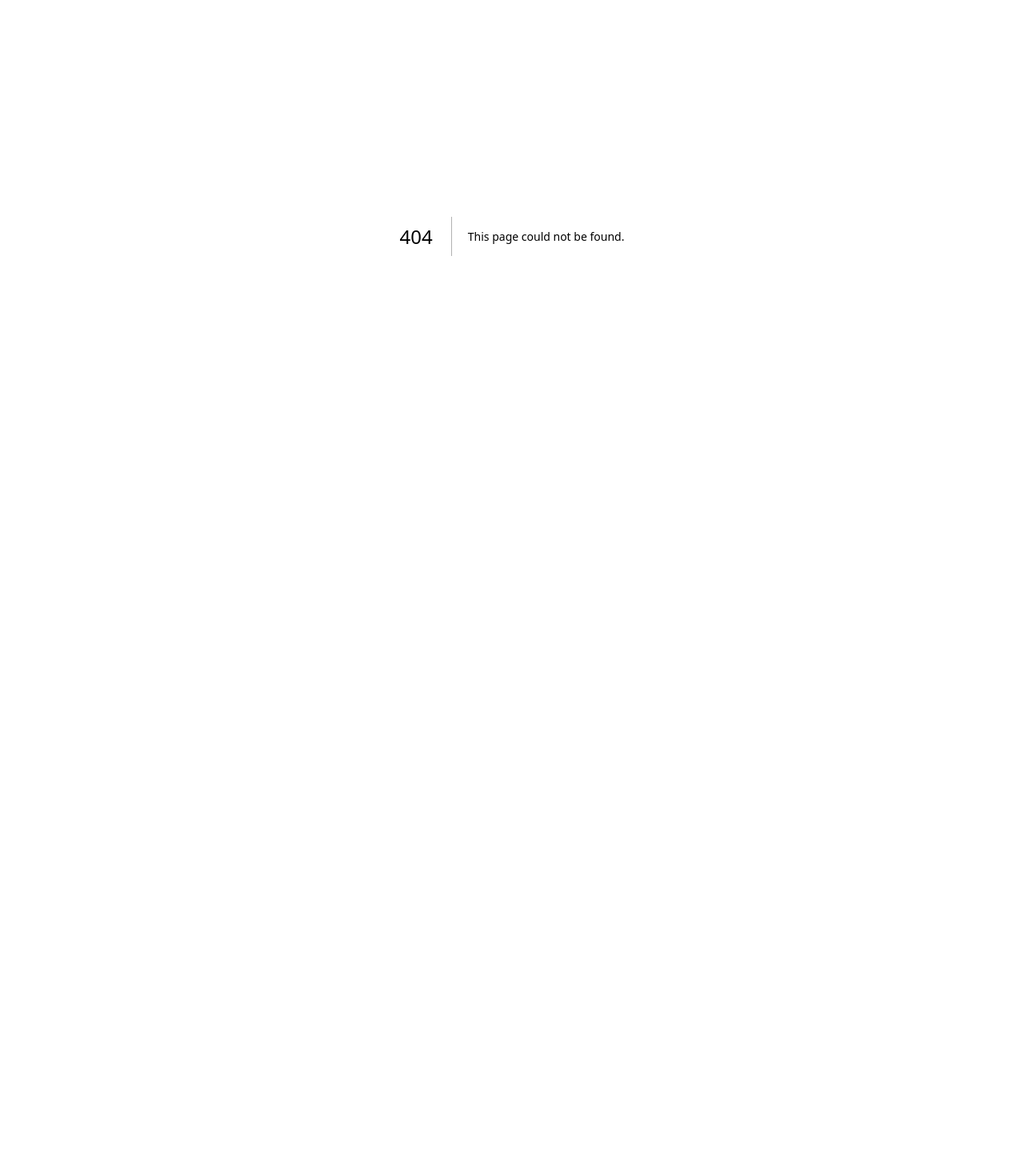
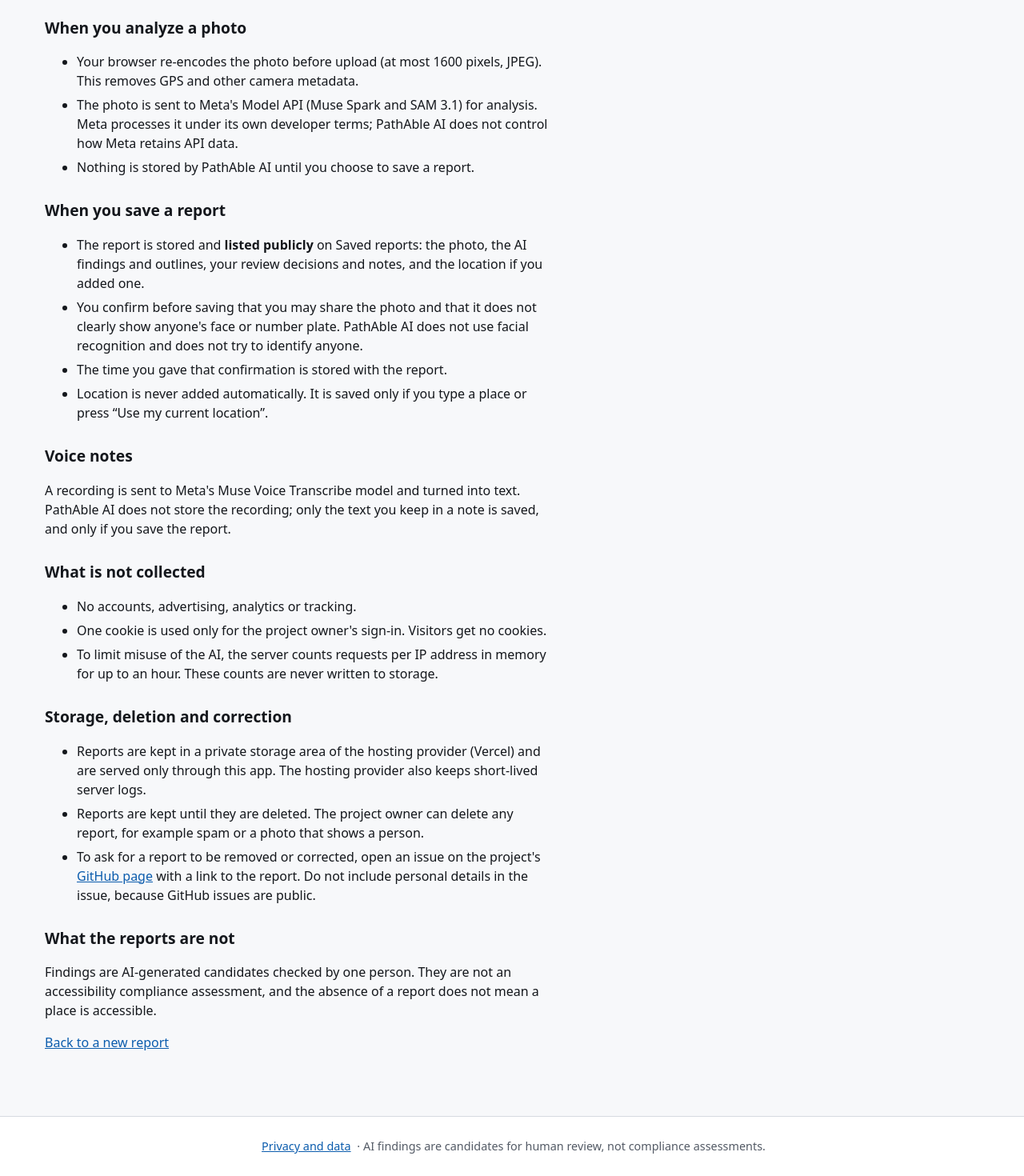
Before and after one commit to vishuweb/pathable-ai, a Next.js app: page /privacy in a window 1280 px wide. Before the commit this address had no page. Shown: the part 198-1668 px from the top of the page at 80% size. Before the commit the page ends 957 px from the top, so only its background shows below. Built offline with nearby package versions, Linux system fonts and the light colour scheme.

Commit message:
feat: require sharing consent and add a privacy page

```diff
--- a/app/api/reports/route.ts
+++ b/app/api/reports/route.ts
@@ -17,7 +17,7 @@
   const submission = parseReportSubmission(body.value);
   if ("error" in submission) return jsonResponse<ApiError>({ error: submission.error }, 400);
 
-  const { image, draftId, ...rest } = submission;
+  const { image, draftId, consent, ...rest } = submission;
   // Queue reviews and batch sources are evaluation labels, so only the owner may add them.
   if ((draftId || rest.source) && !(await isOwner())) {
     return jsonResponse<ApiError>({ error: "Only the project owner can save reviews from the queue." }, 403);
@@ -27,7 +27,8 @@
     : Buffer.from(image!.slice(image!.indexOf(",") + 1), "base64");
   if (!jpeg) return jsonResponse<ApiError>({ error: "This photo is no longer in the review queue." }, 404);
 
-  const report: SavedReport = { id: crypto.randomUUID(), createdAt: new Date().toISOString(), ...rest };
+  const createdAt = new Date().toISOString();
+  const report: SavedReport = { id: crypto.randomUUID(), createdAt, ...rest, consentedAt: consent ? createdAt : undefined };
   try {
     await reports.save(report, jpeg);
     if (draftId) await drafts.remove(draftId);
--- a/app/globals.css
+++ b/app/globals.css
@@ -1091,3 +1091,55 @@
 .button-secondary.button-danger:hover {
   background: var(--danger-bg);
 }
+
+/* Sharing statement before saving */
+.consent {
+  display: flex;
+  gap: 10px;
+  align-items: flex-start;
+  margin: 16px 0 8px;
+  padding: 12px;
+  border: 1px solid var(--border);
+  border-radius: 8px;
+  background: var(--surface);
+}
+
+.consent input {
+  flex: none;
+  width: 22px;
+  height: 22px;
+  margin: 2px 0 0;
+}
+
+/* Footer and long-form text pages */
+.site-footer {
+  border-top: 1px solid var(--border);
+  background: var(--surface);
+  padding: 16px;
+  text-align: center;
+  font-size: 0.9rem;
+  color: var(--muted);
+}
+
+.site-footer a {
+  display: inline-block;
+  padding: 10px 4px;
+}
+
+.prose {
+  max-width: 70ch;
+}
+
+.prose h2 {
+  margin-top: 28px;
+}
+
+.prose li + li {
+  margin-top: 6px;
+}
+
+@media print {
+  .site-footer {
+    display: none;
+  }
+}
--- a/app/layout.tsx
+++ b/app/layout.tsx
@@ -33,6 +33,11 @@
           </nav>
         </header>
         <main id="main">{children}</main>
+        <footer className="site-footer">
+          <Link href="/privacy">Privacy and data</Link>
+          <span aria-hidden="true"> · </span>
+          <span>AI findings are candidates for human review, not compliance assessments.</span>
+        </footer>
       </body>
     </html>
   );
--- /dev/null
+++ b/app/privacy/page.tsx
@@ -0,0 +1,91 @@
+import type { Metadata } from "next";
+import Link from "next/link";
+
+export const metadata: Metadata = { title: "Privacy and data · PathAble AI" };
+
+export default function PrivacyPage() {
+  return (
+    <article className="prose" aria-labelledby="privacy-title">
+      <h1 id="privacy-title">Privacy and data</h1>
+      <p className="intro">
+        PathAble AI is a hackathon project, not a commercial service. This page describes exactly what it does with
+        your photos and reports. It is not a legal privacy policy.
+      </p>
+
+      <h2>When you analyze a photo</h2>
+      <ul>
+        <li>
+          Your browser re-encodes the photo before upload (at most 1600 pixels, JPEG). This removes GPS and other
+          camera metadata.
+        </li>
+        <li>
+          The photo is sent to Meta&apos;s Model API (Muse Spark and SAM 3.1) for analysis. Meta processes it under
+          its own developer terms; PathAble AI does not control how Meta retains API data.
+        </li>
+        <li>Nothing is stored by PathAble AI until you choose to save a report.</li>
+      </ul>
+
+      <h2>When you save a report</h2>
+      <ul>
+        <li>
+          The report is stored and <strong>listed publicly</strong> on Saved reports: the photo, the AI findings and
+          outlines, your review decisions and notes, and the location if you added one.
+        </li>
+        <li>
+          You confirm before saving that you may share the photo and that it does not clearly show anyone&apos;s
+          face or number plate. PathAble AI does not use facial recognition and does not try to identify anyone.
+        </li>
+        <li>The time you gave that confirmation is stored with the report.</li>
+        <li>
+          Location is never added automatically. It is saved only if you type a place or press &ldquo;Use my
+          current location&rdquo;.
+        </li>
+      </ul>
+
+      <h2>Voice notes</h2>
+      <p>
+        A recording is sent to Meta&apos;s Muse Voice Transcribe model and turned into text. PathAble AI does not
+        store the recording; only the text you keep in a note is saved, and only if you save the report.
+      </p>
+
+      <h2>What is not collected</h2>
+      <ul>
+        <li>No accounts, advertising, analytics or tracking.</li>
+        <li>
+          One cookie is used only for the project owner&apos;s sign-in. Visitors get no cookies.
+        </li>
+        <li>
+          To limit misuse of the AI, the server counts requests per IP address in memory for up to an hour. These
+          counts are never written to storage.
+        </li>
+      </ul>
+
+      <h2>Storage, deletion and correction</h2>
+      <ul>
+        <li>
+          Reports are kept in a private storage area of the hosting provider (Vercel) and are served only through
+          this app. The hosting provider also keeps short-lived server logs.
+        </li>
+        <li>
+          Reports are kept until they are deleted. The project owner can delete any report, for example spam or a
+          photo that shows a person.
+        </li>
+        <li>
+          To ask for a report to be removed or corrected, open an issue on the project&apos;s{" "}
+          <a href="https://github.com/vishuweb/pathable-ai/issues">GitHub page</a> with a link to the report. Do not
+          include personal details in the issue, because GitHub issues are public.
+        </li>
+      </ul>
+
+      <h2>What the reports are not</h2>
+      <p>
+        Findings are AI-generated candidates checked by one person. They are not an accessibility compliance
+        assessment, and the absence of a report does not mean a place is accessible.
+      </p>
+
+      <p>
+        <Link href="/">Back to a new report</Link>
+      </p>
+    </article>
+  );
+}
--- a/lib/report-validate.ts
+++ b/lib/report-validate.ts
@@ -39,6 +39,7 @@
     const result = parseAnalysisResult(body);
     const draftId = body.draftId == null ? undefined : text(body.draftId, "The draft id", 64, true);
     const image = draftId ? undefined : parseJpeg(body.image);
+    if (body.consent !== true) fail("Confirm the sharing statement before saving.");
     const timings = record(body.timings, "timings");
     return {
       ...result,
@@ -48,6 +49,7 @@
       reviews: parseReviews(body.reviews, result.analysis.findings),
       missedIssues: list(body.missedIssues ?? [], "missed issues", MAX_MISSED).map(parseMissedIssue),
       reviewerNote: optionalText(body.reviewerNote, "The reviewer note", 4000),
+      consent: true,
       timings: { ...result.timings, reviewMs: number(timings.reviewMs, "reviewMs", 0, 7 * 24 * 3_600_000) },
     };
   });
--- a/lib/report.ts
+++ b/lib/report.ts
@@ -77,11 +77,15 @@
   reviews: Record<string, FindingReview>;
   missedIssues: MissedIssue[];
   reviewerNote: string;
+  /** The person confirmed they may share the photo and that the report will be public. */
+  consent: true;
   /** reviewMs: wall-clock time from results appearing to the report being saved. */
   timings: { analysisMs: number; segmentationMs?: number; reviewMs: number };
 }
 
-export interface SavedReport extends Omit<ReportSubmission, "image" | "draftId"> {
+export interface SavedReport extends Omit<ReportSubmission, "image" | "draftId" | "consent"> {
+  /** When the sharing statement was confirmed; absent on reports saved before consent was recorded. */
+  consentedAt?: string;
   id: string;
   createdAt: string;
 }
```
Also changed, not shown: components/ReviewSession.tsx (+19 -3 lines), 4 other files (tests, documents, lock files or other folders).
